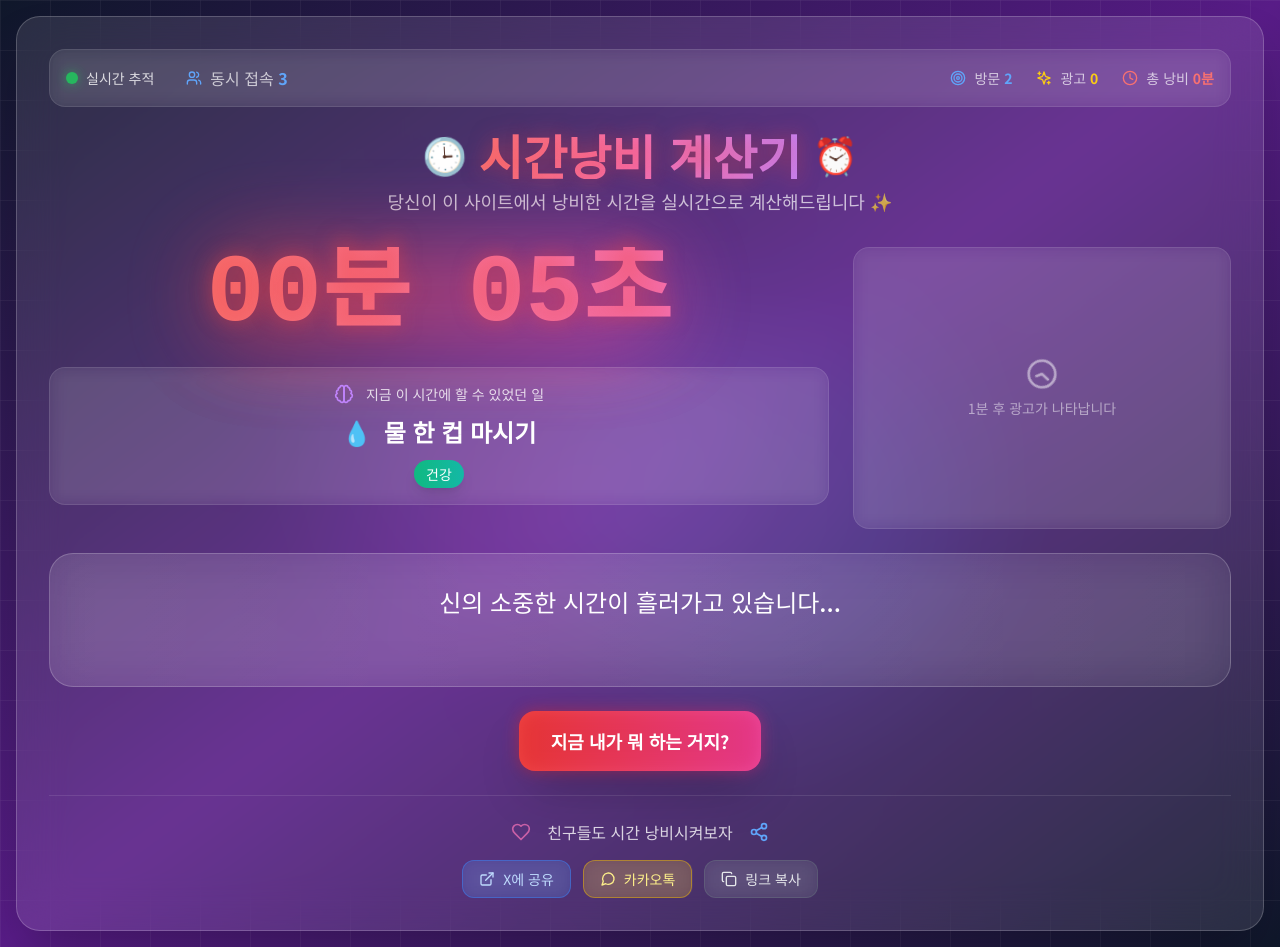
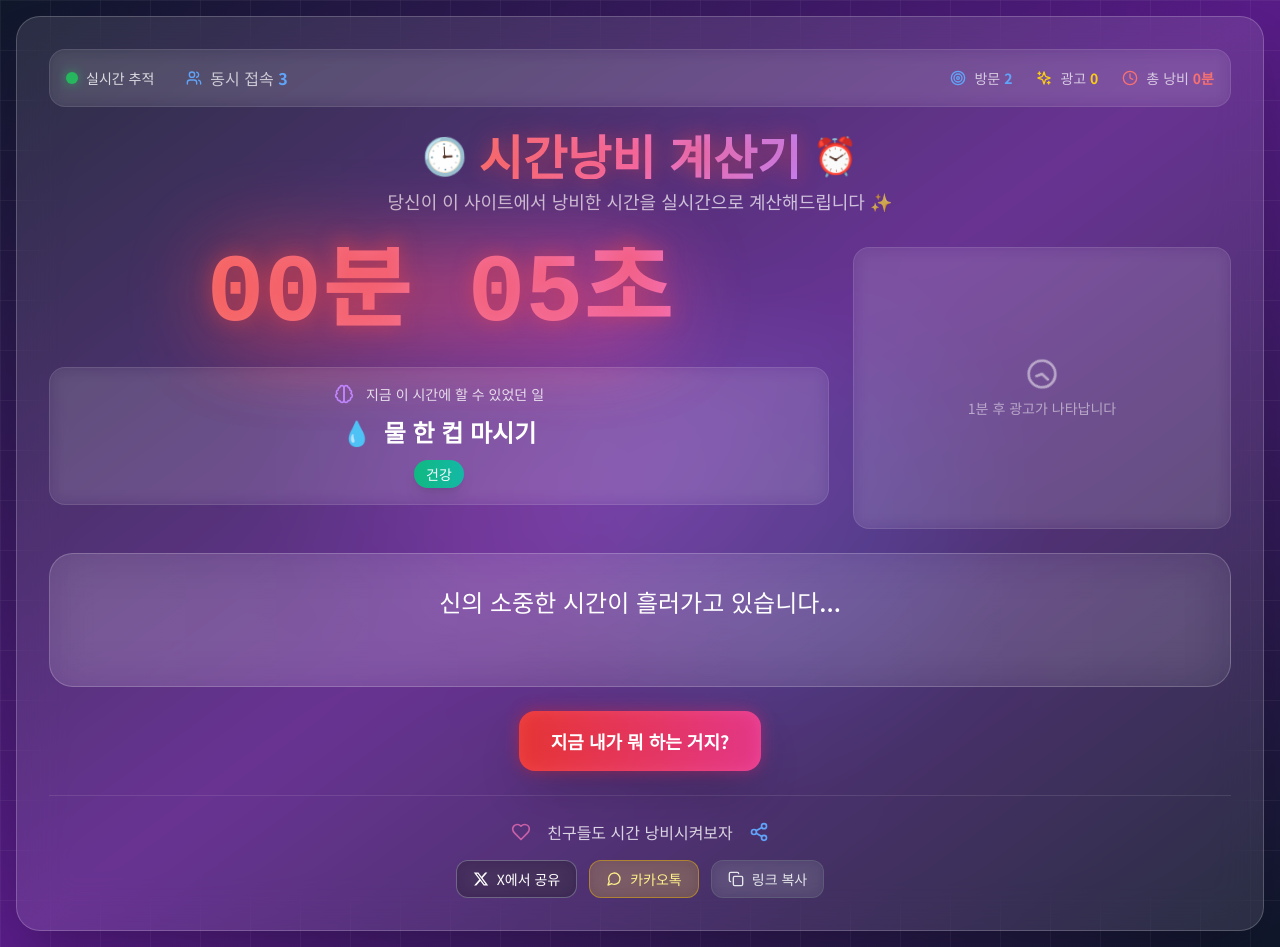
Before and after one commit to pg-Parunson/timewaster, a React (Vite) app: page / in a window 1280 px wide. Built offline with nearby package versions, Linux system fonts and the light colour scheme.

Commit message:
[BRAND] X(트위터) 브랜딩 업데이트 - 공식 로고 및 디자인 적용

```diff
--- a/src/App.jsx
+++ b/src/App.jsx
@@ -745,11 +745,11 @@ function App() {
   };
 
   // 공유 기능들
-  const shareToTwitter = () => {
+  const shareToX = () => {
     // Google Analytics 이벤트 추적
     if (typeof gtag !== 'undefined') {
       gtag('event', 'share', {
-        method: 'twitter',
+        method: 'x',
         content_type: 'time_wasted',
         time_wasted_seconds: elapsedTime
       });
@@ -1105,11 +1105,16 @@ function App() {
 
             <div className="flex gap-3 justify-center flex-wrap">
               <button
-                onClick={shareToTwitter}
-                className="bg-blue-500/20 hover:bg-blue-500/30 border border-blue-500/50 text-blue-200 px-4 py-2 rounded-xl flex items-center gap-2 transform hover:scale-105 transition-all duration-200 backdrop-blur text-sm"
+                onClick={shareToX}
+                className="bg-black/30 hover:bg-black/50 border border-gray-400/50 text-white px-4 py-2 rounded-xl flex items-center gap-2 transform hover:scale-105 transition-all duration-200 backdrop-blur text-sm"
               >
-                <ExternalLink className="w-4 h-4" />
-                <span>X에 공유</span>
+                <div className="w-4 h-4 flex items-center justify-center">
+                  {/* X 로고 SVG */}
+                  <svg viewBox="0 0 24 24" className="w-4 h-4 fill-current" aria-hidden="true">
+                    <path d="M18.244 2.25h3.308l-7.227 8.26 8.502 11.24H16.17l-5.214-6.817L4.99 21.75H1.68l7.73-8.835L1.254 2.25H8.08l4.713 6.231zm-1.161 17.52h1.833L7.084 4.126H5.117z"/>
+                  </svg>
+                </div>
+                <span>X에서 공유</span>
               </button>
 
               <button
```
